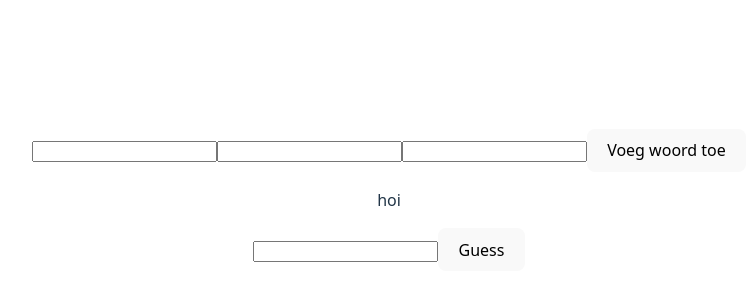
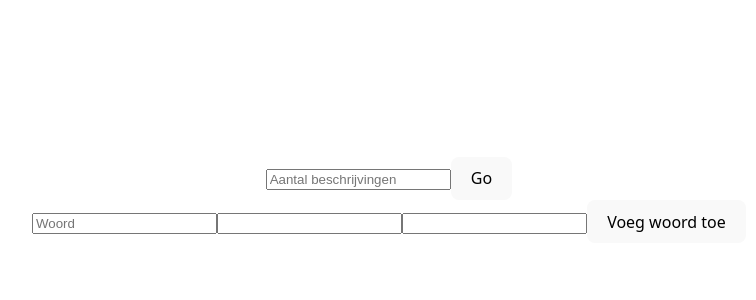
Before and after one commit to StijnR7/Woordwijs, a React (Vite) app: page /admin in a window 1280 px wide. Shown: the part 200-500 px from the top of the page, without its empty margins (251-1007 px from the left). Built offline with nearby package versions, Linux system fonts and the light colour scheme; no server answers; the database is empty.

Commit message:
Added admin page

```diff
--- a/src/App.jsx
+++ b/src/App.jsx
@@ -1,5 +1,5 @@
 import { useState, useEffect } from 'react'
-
+import Game from './game/game';
 import './App.css'
 import {getDocs, collection, doc, addDoc, deleteDoc} from 'firebase/firestore'
 import { db } from './config/firebase';
@@ -14,55 +14,13 @@ import {
 
 function App() {
 
-  const [AllWords, setAllWords] = useState([])
-  const [WordToDescribe, setWordToDescribe] = useState({
-    Word: "hoi",
-    Descriptions: ["groet", "hallo"]
-
-
-  })
-
-
-  useEffect(() => {
-    const getWords = async () => {
-      const data = await getDocs(collection(db, "Words"))
-      setAllWords(data.docs.map((doc) => ({...doc.data(), id: doc.id})));
-
-
-    }
-
-    getWords();
-
-  }, [])
-
-  const CheckIfCorrect = (e) => {
-
-    e.preventDefault();
-    if(WordToDescribe.Descriptions.includes(e.target.chosenWord.value)){
-      setWordToDescribe(AllWords[Math.floor(Math.random() * AllWords.length)]);
-      alert("goed");
-
-    }
-
-
-
-  }
   return (
     <>
      <Routes>
        <Route path="/admin" element={<Admin />} />
+       <Route path="/" element={<Game/>}/>
+       </Routes>
 
-       </Routes>
-     <div id="GameContainer">
-      <div id="WordContainer">
-        <p id="WordToDescribe">{WordToDescribe.Word}</p>
-      </div>
-      <form onSubmit={CheckIfCorrect}>
-        <input type="text" name="chosenWord" id="WordInput" />
-        <button type="submit">Guess</button>
-
-      </form>
-     </div>
     </>
   )
 }
--- a/src/admin/admin.jsx
+++ b/src/admin/admin.jsx
@@ -13,13 +13,27 @@ import {
 function Admin() {
     const [DescriptionCount, setDescriptionCount] = useState(2);
 
+    const ChangeDescAmount = (e) => {
+      e.preventDefault();
+      setDescriptionCount(e.target.DescAmount.value);
+
+
+    }
+
      const  AddItem = async (e) => {
         e.preventDefault();
+        let descriptions = [];
+        for(let descElement of e.target.elements){
+          if(descElement.name.includes("description")){
+            descriptions.push(descElement.value);
 
+          }
+
+        }
 
         const docRef = await addDoc(collection(db, "Words"), {
         Word: e.target.Word.value,
-        Descriptions: e.target.Location.value,
+        Descriptions: descriptions
 
         });
 
@@ -36,8 +50,12 @@ function Admin() {
 
   return (
     <>
-     <form onClick={AddItem}>
-        <input type="text" name="Word" />
+    <form onSubmit={ChangeDescAmount}>
+      <input placeholder='Aantal beschrijvingen' name="DescAmount" type="number" />
+      <button>Go</button>
+    </form>
+     <form onSubmit={AddItem}>
+        <input placeholder='Woord' type="text" name="Word" />
         {showDescriptions()}
         <button type="submit">Voeg woord toe</button>
      </form>
--- /dev/null
+++ b/src/game/game.jsx
@@ -0,0 +1,68 @@
+
+
+  import { useState, useEffect } from 'react'
+
+import '../App.css'
+import {getDocs, collection, doc, addDoc, deleteDoc} from 'firebase/firestore'
+import { db } from '../config/firebase';
+import Admin from '../admin/admin';
+import {
+  Router,
+  Routes,
+  Route,
+  Link
+} from "react-router-dom";
+
+
+function Game() {
+ const [AllWords, setAllWords] = useState([])
+  const [WordToDescribe, setWordToDescribe] = useState({
+    Word: "hoi",
+    Descriptions: ["groet", "hallo"]
+
+
+  })
+
+
+  useEffect(() => {
+    const getWords = async () => {
+      const data = await getDocs(collection(db, "Words"))
+      setAllWords(data.docs.map((doc) => ({...doc.data(), id: doc.id})));
+
+
+    }
+
+    getWords();
+
+  }, [])
+
+  const CheckIfCorrect = (e) => {
+
+    e.preventDefault();
+    if(WordToDescribe.Descriptions.includes(e.target.chosenWord.value)){
+      setWordToDescribe(AllWords[Math.floor(Math.random() * AllWords.length)]);
+      alert("goed");
+
+    }
+
+
+
+  }
+  return (
+    <>
+
+     <div id="GameContainer">
+      <div id="WordContainer">
+        <p id="WordToDescribe">{WordToDescribe.Word}</p>
+      </div>
+      <form onSubmit={CheckIfCorrect}>
+        <input type="text" name="chosenWord" id="WordInput" />
+        <button type="submit">Guess</button>
+
+      </form>
+     </div>
+    </>
+  )
+}
+
+export default Game
```
